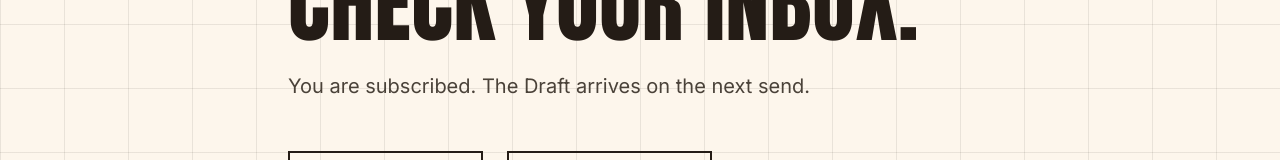
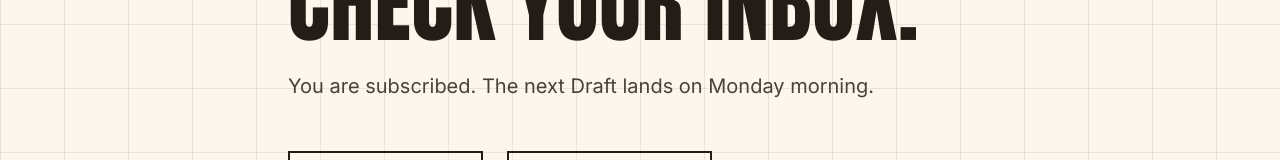
Before and after one commit to kicogost/TheDraft, a Next.js app: page /thank-you in a window 1280 px wide. Shown: the part 232-392 px from the top of the page. Built offline with nearby package versions, Linux system fonts and the light colour scheme.

Commit message:
Name the send day on the thank you page
Co-Authored-By: Claude Opus 5 (1M context) <noreply@anthropic.com>

```diff
--- a/app/thank-you/page.tsx
+++ b/app/thank-you/page.tsx
@@ -40,7 +40,7 @@ export default async function ThankYouPage({ searchParams }: Props) {
         </>
       ) : (
         <p className="lead mt-6">
-You are subscribed. The Draft arrives on the next send.
+You are subscribed. The next Draft lands on Monday morning.
         </p>
       )}
 
```
